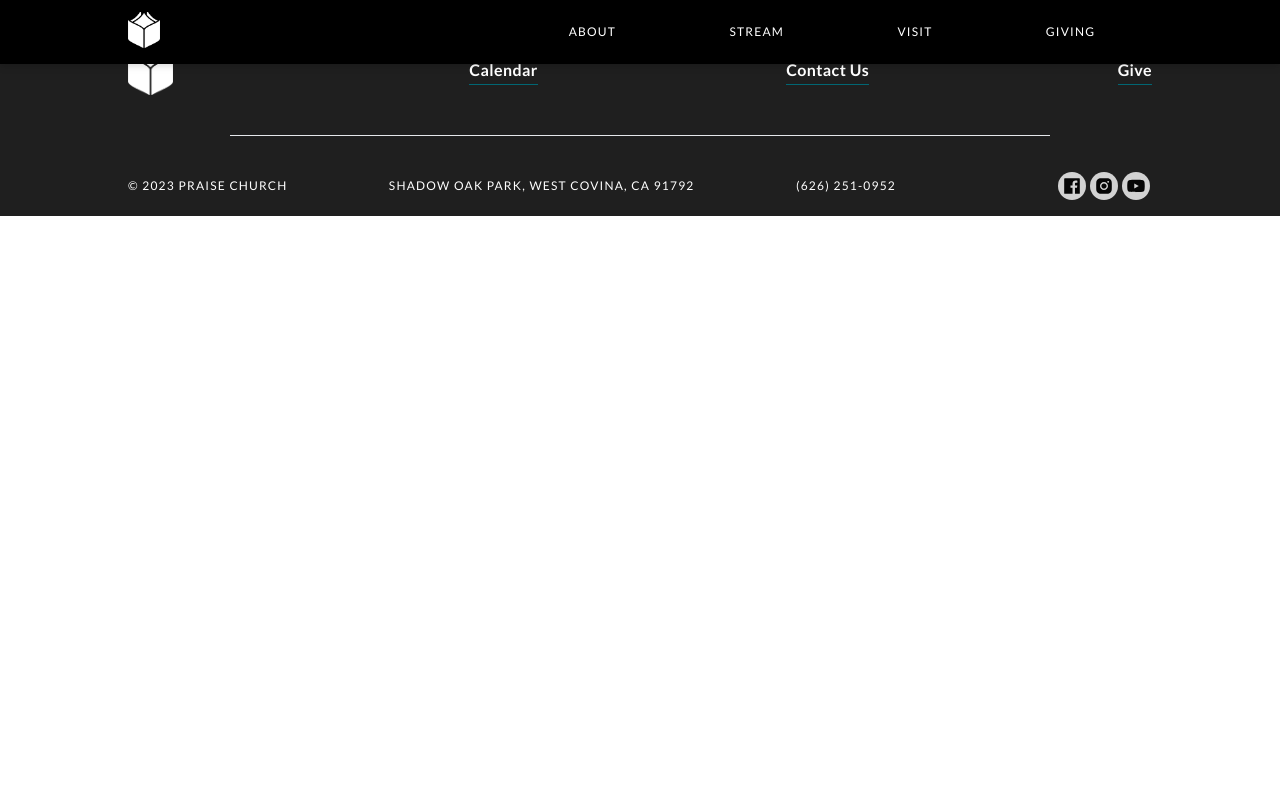
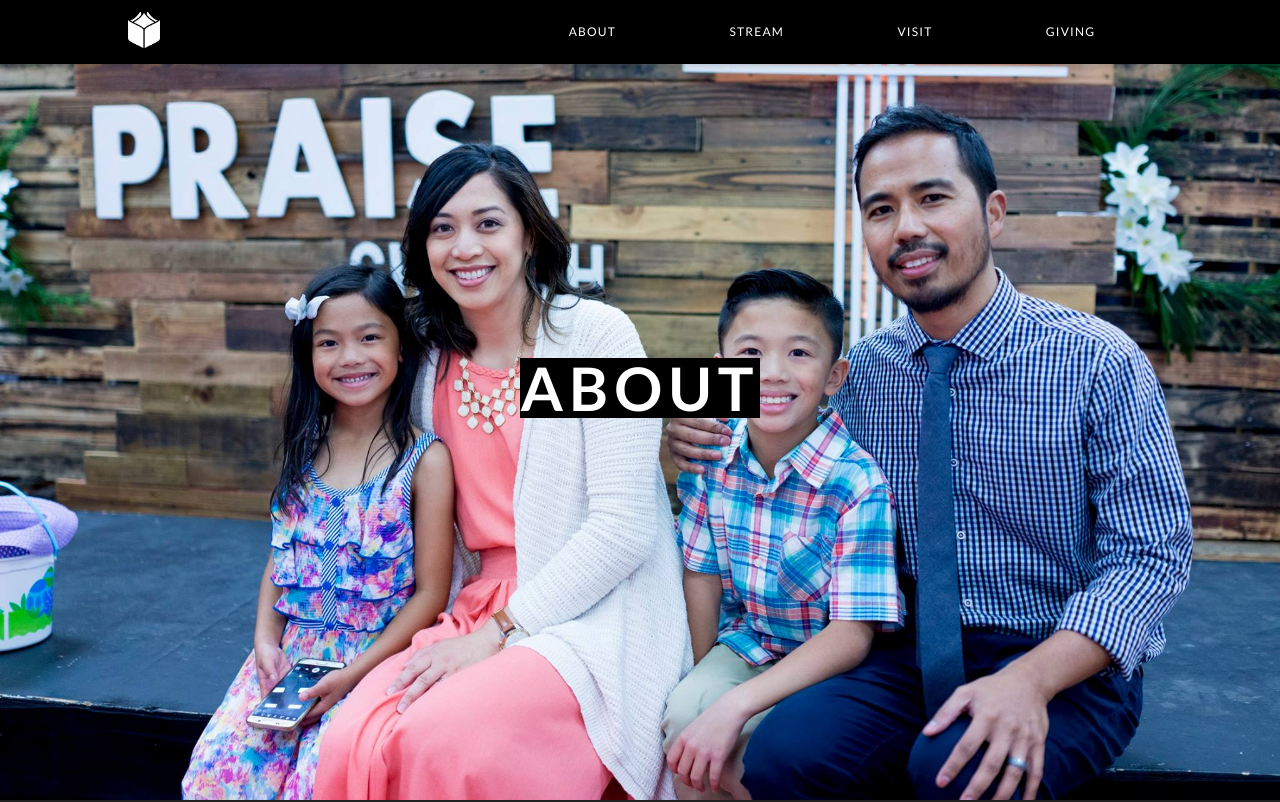
Before and after one commit to PraiseChurch/web, a Next.js app: page /about in a window 1280 px wide. Shown: the top 802 px of the page. Built offline with nearby package versions, Linux system fonts and the light colour scheme.

Commit message:
feat: init data folder with generic page template

```diff
--- a/src/app/about/page.tsx
+++ b/src/app/about/page.tsx
@@ -2,6 +2,8 @@ import { GenericPage } from "../modules";
 
 export default function About() {
   return (
-    <GenericPage />
+    <div>
+      <GenericPage heroTitle="About" heroImgSrc="/hero/about-hero.jpeg" />
+    </div>
   );
 }
--- a/src/app/components/Hero.tsx
+++ b/src/app/components/Hero.tsx
@@ -7,7 +7,7 @@ interface HeroProps {
   postTitle?: string;
   preTitle?: string;
   imgSrc?: string;
-  title: string;
+  title?: string;
 }
 export const Hero: React.FC<HeroProps> = ({
   imgSrc,
--- a/src/app/modules/GenericPage.tsx
+++ b/src/app/modules/GenericPage.tsx
@@ -1,5 +1,22 @@
-export const GenericPage = () => {
+import React, { ReactNode } from "react";
+import Image from "next/image";
+import {
+  Divider,
+  FluidContainer,
+  Hero,
+  TextSubsection,
+  Typography,
+} from "../components";
+
+interface GenericPageProps {
+    children?: ReactNode;
+    heroTitle?: string;
+    heroImgSrc?: string;
+}
+export const GenericPage: React.FC<GenericPageProps> = ({heroImgSrc, heroTitle}) => {
     return (
-        <p>hwgenericpage</p>
+        <div>
+            <Hero title={heroTitle} imgSrc={heroImgSrc} />
+        </div>
     )
 }
```
Also changed, not shown: src/data/generic-page-template.json (added, +9 -0 lines).
